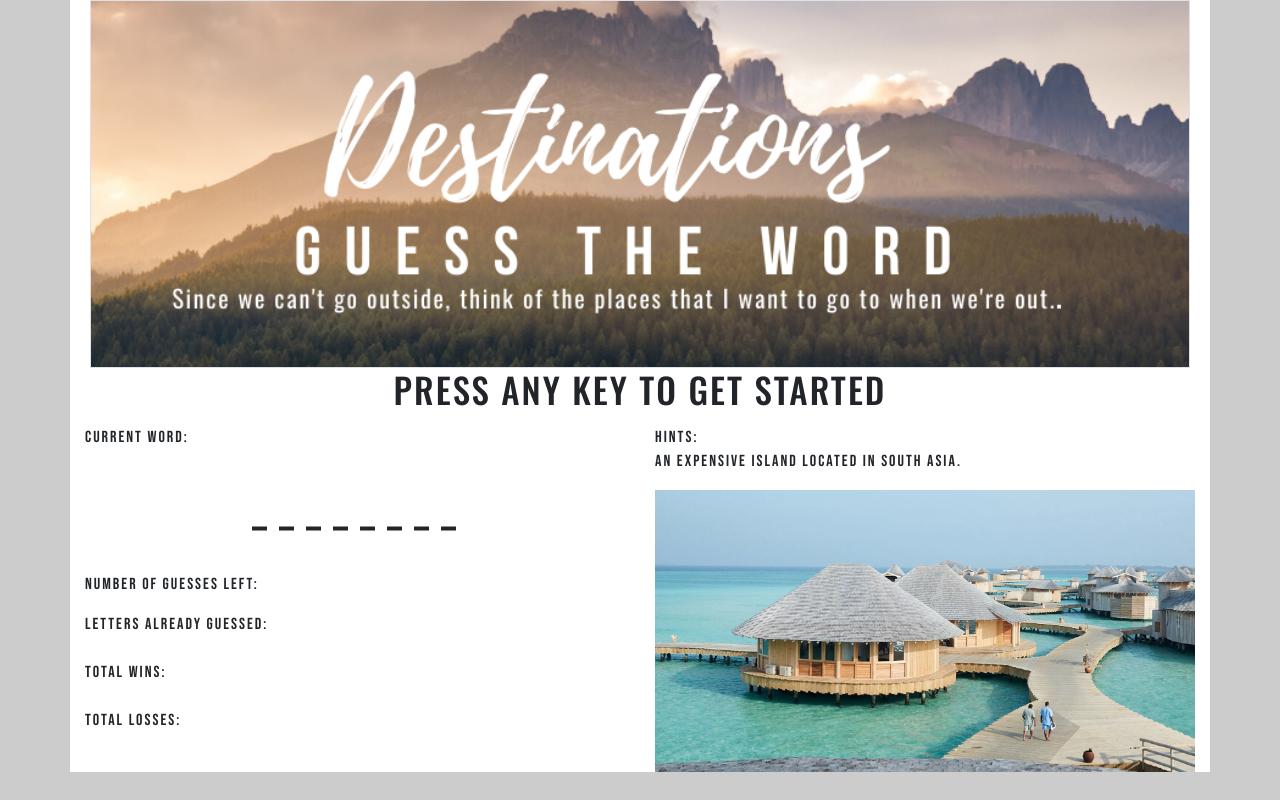
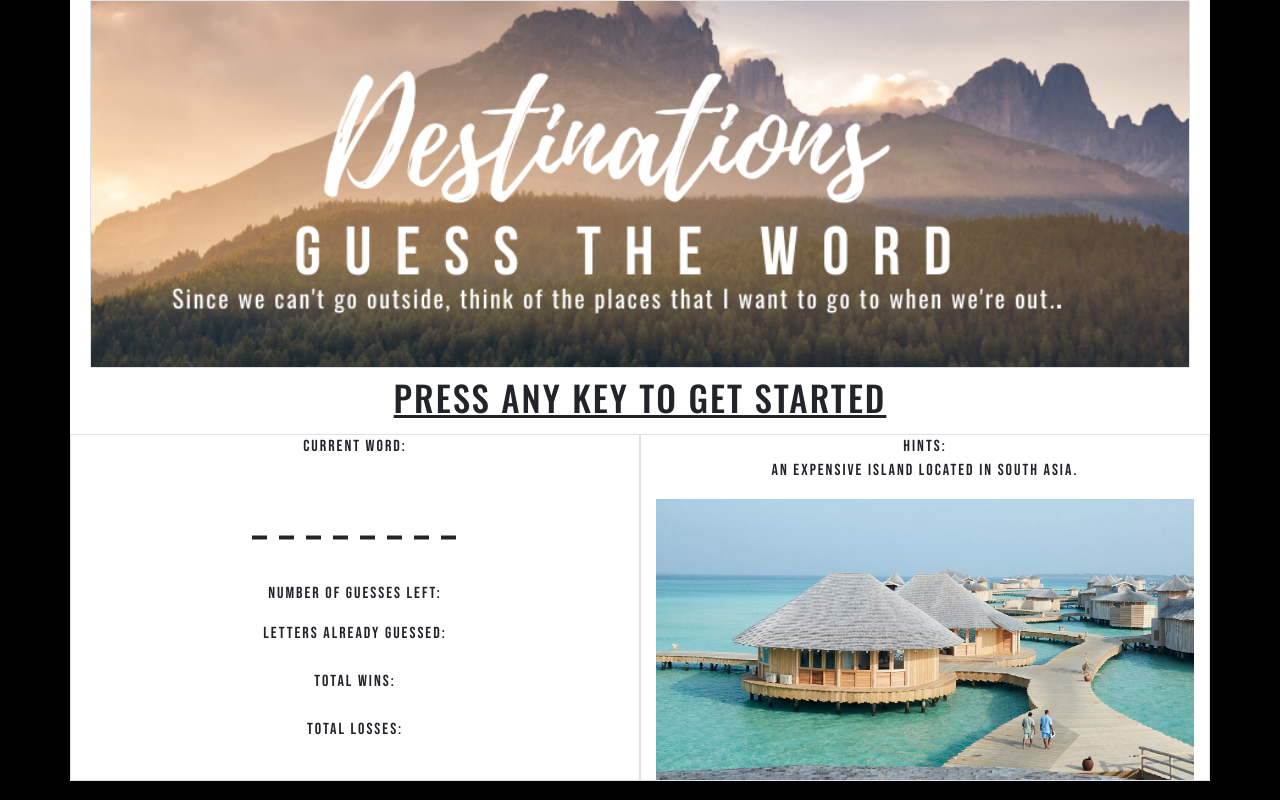
Before and after one commit to YPangilinan/Word-Guess-Game, a plain HTML site: page index.html in a window 1280 px wide. Drawn offline with nearby package versions, Linux system fonts and the light colour scheme.

Commit message:
final changes

```diff
--- a/assets/css/style.css
+++ b/assets/css/style.css
@@ -2,7 +2,7 @@ body{
     font-family: 'Bebas Neue', cursive;
     letter-spacing: 2px;
     background: url("assets/images/background.jpg");
-    background-color:#cccccc;
+    background-color:black;
 
 }
 
@@ -25,5 +25,6 @@ body{
 h2{
     font-family: 'Oswald', sans-serif;
     font-size:35px;
+    border: 1px;
 
 }
--- a/assets/javascript/game.js
+++ b/assets/javascript/game.js
@@ -1,5 +1,6 @@
 //computer choices for words
 var destinations = ["naples","budapest","bali","waco","singapore","tokyo", "london","prague", "dubai", "maldives"];
+
 var hints = ["The city in Italy that created pizza.", "A place in Hungary that George Ezra also made a song about.", "One of the Indonesian Islands.", "City in Texas made famous by the show 'Fixer Upper'.","The country that 'Crazy Rich Asians' takes place in.",
 "The most famous city in Japan.", "The city Queen Elizabeth and her royal corgi's reside.","A city in the Czech Republic that looks like a fairytale cover.", "A city in the UAE known for luxury shopping.", "An expensive island located in south asia."];
 
--- a/index.html
+++ b/index.html
@@ -13,6 +13,7 @@
 
 </head>
 <body>
+    <div class="view" style="background-image: url('assets/images/background.jpg'); background-repeat: no-repeat; background-size: cover; background-position: center center;"></div>
 
     <div class="container bg">
 
@@ -23,12 +24,12 @@
         </div>
 
         <div class="row d-flex justify-content-center">
-            <h2 class= "text-center">PRESS ANY KEY TO GET STARTED</h2>
+            <h2 class= "text-center mt-2"><u>PRESS ANY KEY TO GET STARTED</u></h2>
         </div>
 
         <div class="row mt-2">
 
-            <div class="col-sm-6 text center">
+            <div class="col-sm-6 text-center border">
                 <div>Current Word:</div><br>
                     <div id = "underscores"></div>
                     <br>
@@ -49,7 +50,7 @@
                     </div>
                 </div>
 
-                <div class="col-sm-6">
+                <div class="col-sm-6 text-center border">
                     <div>
                         Hints:
                         <p id = "hints"></p>
```
